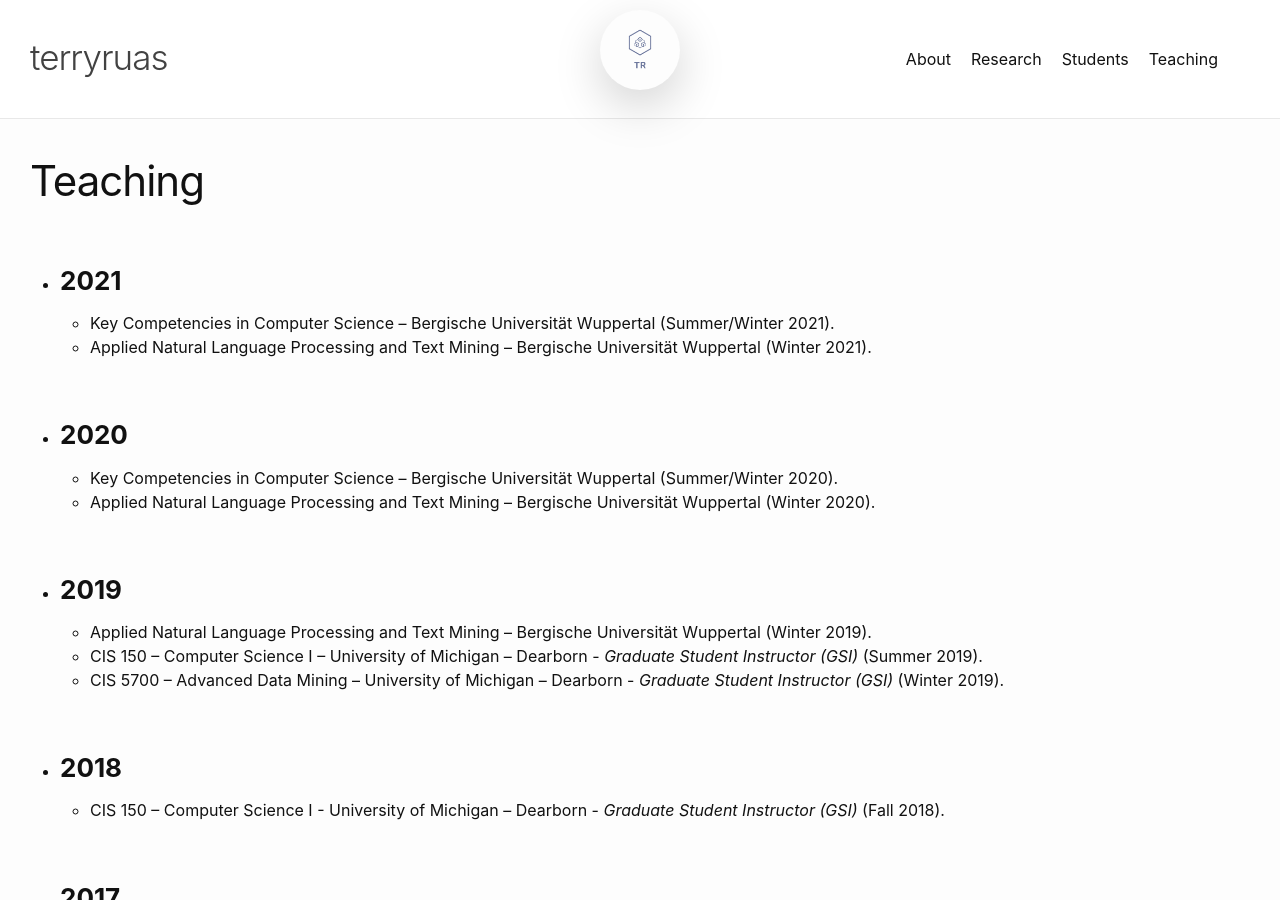
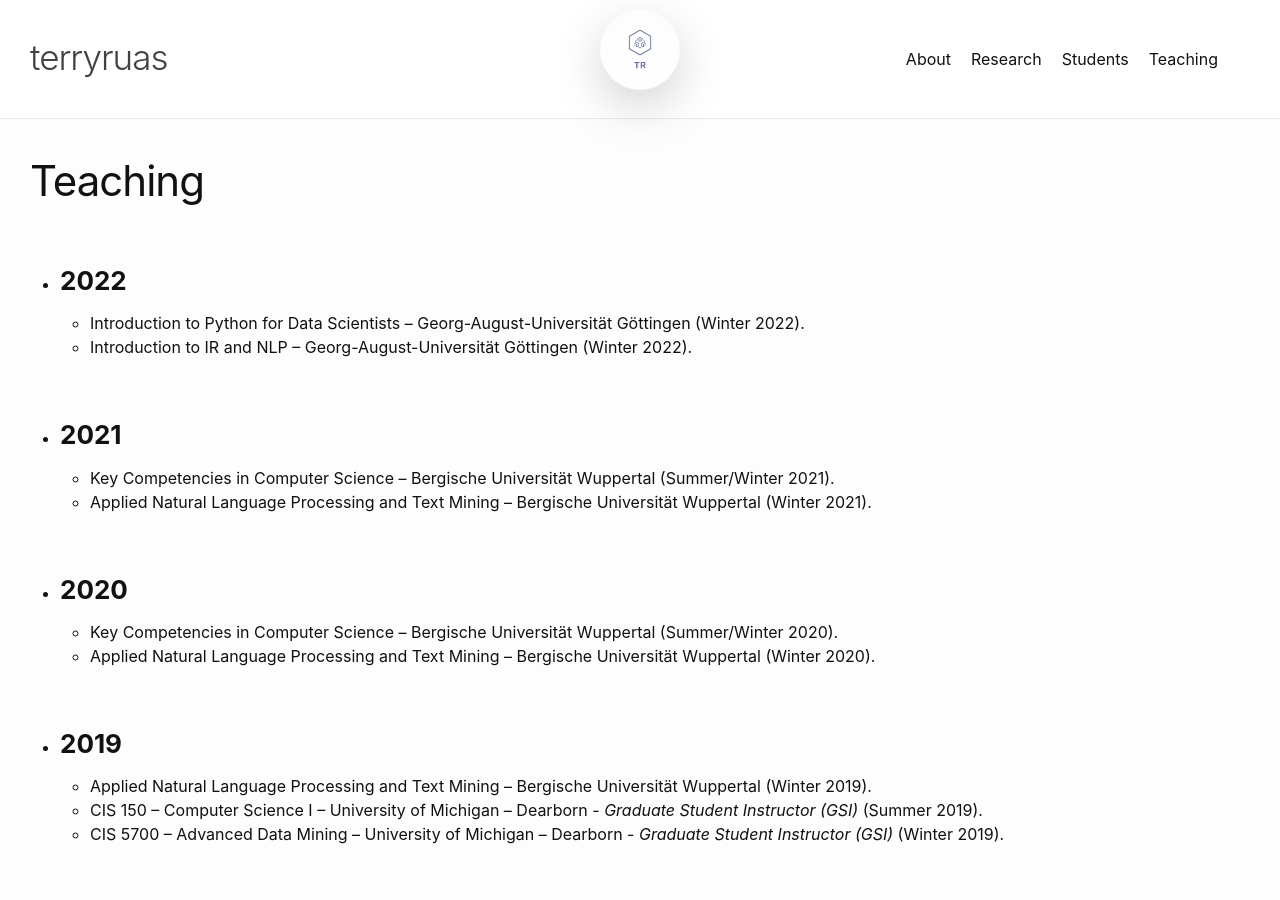
Before and after one commit to truas/truas, a Jekyll site: the page built from teaching.md, in a window 1280 px wide and 900 px high. Built offline with Jekyll 4.4.1, drawn with Linux system fonts in a browser that asks for light colours.

Commit message:
new employer

```diff
--- a/teaching.md
+++ b/teaching.md
@@ -3,6 +3,9 @@ layout: page
 title: Teaching
 permalink: /teaching/
 ---
+- ### **2022**
+    - Introduction to Python for Data Scientists – Georg-August-Universität Göttingen (Winter 2022).
+    - Introduction to IR and NLP – Georg-August-Universität Göttingen (Winter 2022).
 - ### **2021**
     - Key Competencies in Computer Science – Bergische Universität Wuppertal (Summer/Winter 2021).
     - Applied Natural Language Processing and Text Mining – Bergische Universität Wuppertal (Winter 2021).
```
Also changed, not shown: _workexperiences/buw.md (+2 -2 lines), _workexperiences/got.md (added, +12 -0 lines), assets/img/goe.png (added).
